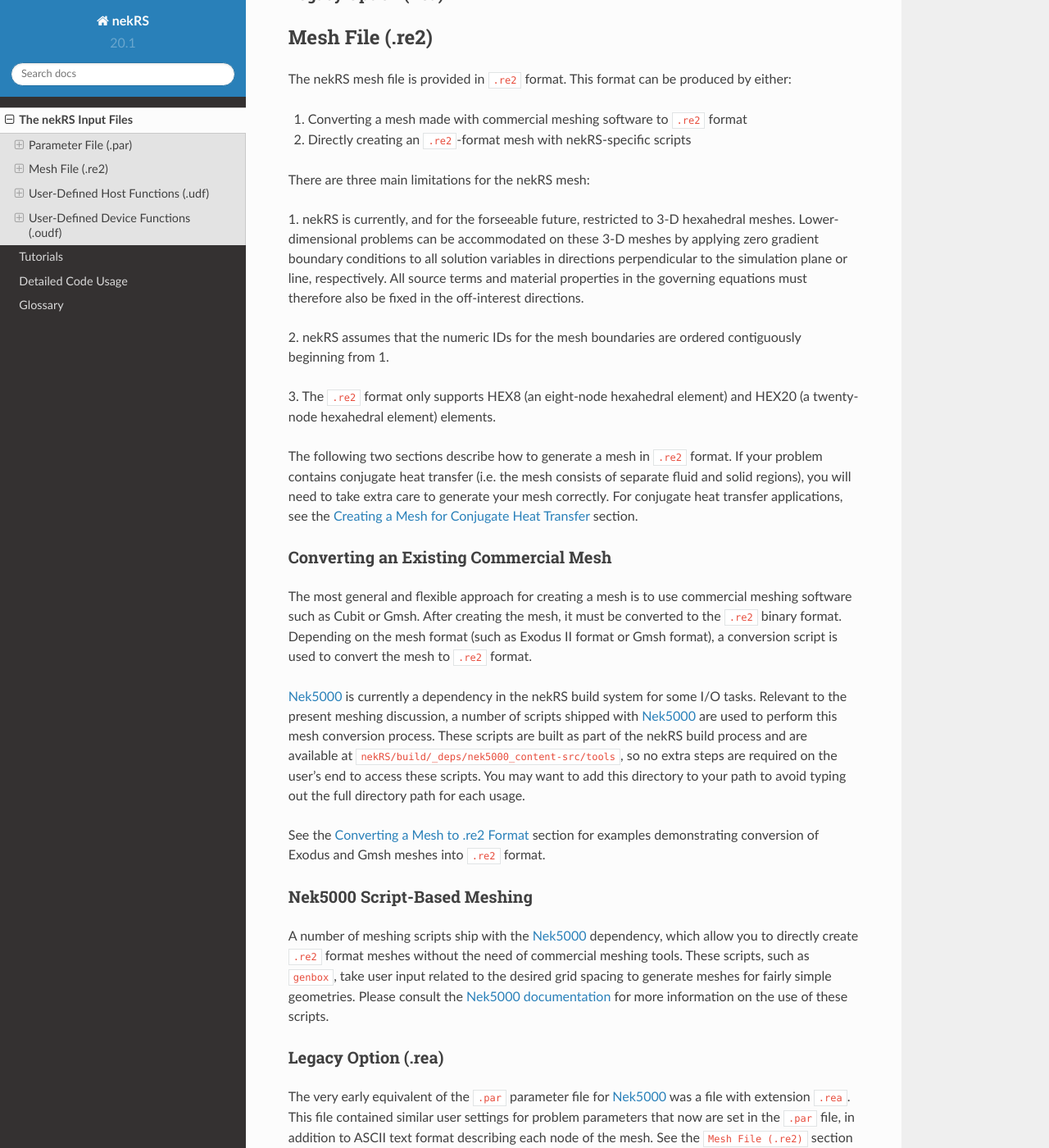
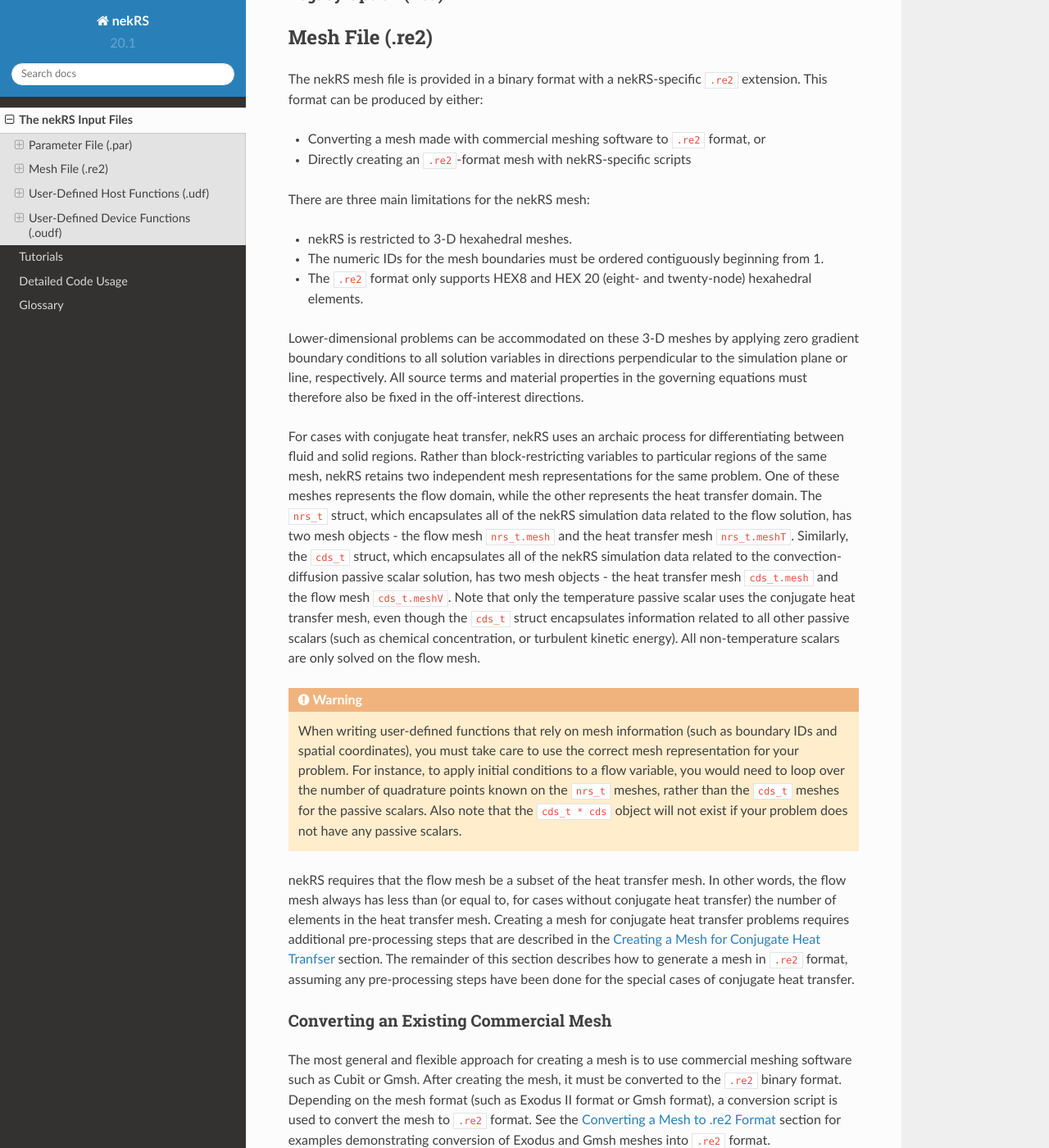
Before and after one commit to aprilnovak/nekRSDoc, a Sphinx documentation site: the page built from source/input_files.rst, in a window 1280 px wide and 1400 px high, scrolled down 6454 px. Shown: the whole window at 82% size. Built offline with Sphinx 7.4.7 and the Read the Docs theme 2.0.0, drawn with Linux system fonts in a browser that asks for light colours; some of the changed text lies outside the part shown.

Commit message:
Refine mesh discussion regarding scripts.

```diff
--- a/source/detailed_usage.rst
+++ b/source/detailed_usage.rst
@@ -10,6 +10,24 @@
 nekRS input file to provide context on where the following instructions fit into
 the overall code structure.
 
+.. _scripts:
+
+Building the Nek5000 Tool Scripts
+---------------------------------
+
+Some user actions in nekRS require the use of scripts that ship with the :term:`Nek5000`
+dependency. To build these scripts, you must first compile nekRS so that the Nek5000
+dependency is pulled into the repository. Then, navigate to the ``tools`` directory
+and run the makefile to compile all the scripts.
+
+.. code-block::
+
+  user$ cd build/_deps/nek5000_content-src/tools
+  user$ ./maketools all
+
+This should create binary executables in the ``build/_deps/nek5000_content-src/tools/bin``
+directory. You may want to add this to your path in order to quickly access those scripts.
+
 .. _converting_mesh:
 
 Converting a Mesh to .re2 Format
@@ -18,7 +36,8 @@
 The most general and flexible approach for creating a mesh is to use commercial meshing software
 such as Cubit or Gmsh. After creating the mesh, it must be converted to the ``.re2`` binary format.
 The following two sections describe how to convert Exodus and Gmsh meshes into ``.re2`` binary format
-with scripts that ship with the :term:`Nek5000` dependency.
+with scripts that ship with the Nek5000 dependency. First build these scripts following
+the instructions in the :ref:`Building the Nek5000 Tool Scripts <scripts>` section.
 
 Converting an Exodus mesh
 """""""""""""""""""""""""
@@ -55,29 +74,12 @@
 Creating a Mesh for Conjugate Heat Transfer
 -------------------------------------------
 
-nekRS uses a somewhat archaic method for differentiating between fluid and solid regions
-for conjugate heat transfer applications. Rather than block-restricting variables to
-particular regions of a single mesh, nekRS has two internal mesh representations that
-are stored on two different objects. The ``nrs_t`` struct, which encapsulates all of
-the nekRS simulation data related to the flow solution, has two mesh objects -
-the flow mesh ``nrs_t.mesh`` and the heat transfer mesh ``nrs_t.meshT``. Similarly,
-the ``cds_t`` struct, which encapsulates all of the nekRS simulation data related to the
-convection-diffusion passive scalar solution, has two mesh objects -
-the heat transfer mesh ``cds_t.mesh`` and the flow mesh ``cds_t.meshV``.
-
-.. note::
-
-  Only the temperature passive scalar uses the conjugate heat transfer mesh. All
-  other scalars are only solved on the flow mesh.
-
-If your problem does not have any
-conjugate heat transfer, then ``nrs_t.mesh`` is exactly the same as ``nrs_t.meshT``
-and ``cds_t.mesh`` is exactly the same as ``cds_t.meshV``.
-
-nekRS requires that the flow mesh be a subset of the heat transfer mesh. In other words,
-the flow mesh always has less than (or equal to, for cases without conjugate heat transfer)
-the number of elements in the heat transfer mesh. The archaic aspect of mesh generation
-is that you cannot simply use a standard commercial meshing tool and define fluid and solid
+Mesh generation for conjugate heat transfer requires an additional pre-processing
+step before performing other steps of the mesh generation process such as those
+described in the :ref:`Converting a Mesh to .re2 Format <converting_mesh>` section.
+The nekRS approach for conjugate heat transfer is still dependent on legacy limitations
+from Nek5000. Unfortunately, you cannot
+simply use a standard commercial meshing tool and define fluid and solid
 regions according to block IDs - you must individually create the mesh for the fluid and
 the solid, and then merge them with the ``pretex`` script.
 
--- a/source/input_files.rst
+++ b/source/input_files.rst
@@ -4,7 +4,7 @@
 =====================
 
 This page describes the input file structure and syntax needed to run a nekRS simulation.
-At a minimum, nekRS requires four files to run a problem -
+A nekRS simulation is referred to as a "case," and at a minimum requires four files to run -
 
 * Parameter file, with ``.par`` extension
 * Mesh file, with ``.re2`` extension
@@ -12,22 +12,22 @@
 * User-defined functions for the device, with ``.oudf`` extension
 
 The next four sections describe the structure and syntax for each of these four files.
-Because the :term:`Nek5000` code is somewhat of a predecessor to
+Because the :term:`Nek5000` code is a predecessor to
 nekRS, some aspects of the current nekRS input file design are selected to enable faster translation of
-:term:`Nek5000` input files into nekRS input files. All such
-:term:`Nek5000`-oriented settings will be referred to as "legacy" settings. Because these
-legacy settings require proficiency in Fortran, the formation of several additional input
-files, and in some cases, careful usage of structured text inputs, all new
-users are encouraged to adopt the nekRS-based problem setup.
+Nek5000 input files into nekRS input files. Because these
+Nek5000-based approaches require proficiency in Fortran, the inclusion of several additional input
+files, and in some cases, careful usage of fixed-format text inputs, all
+Nek5000-based methods for case setup are referred to here as "legacy" approaches.
+All new users are encouraged to adopt the nekRS-based problem setup.
 
-Note that each of the input files is described only in terms of its file extension (such as
+Each of the four required input files is described only in terms of its file extension (such as
 ``.par`` and ``.udf``). A full simulation "case" consists of all of these files with
 a common prefix. For instance, in the ``nekRS/examples/eddyPeriodic`` directory, you will see
 files named ``eddy.par``, ``eddy.re2``, ``eddy.udf``, and ``eddy.oudf``, where ``eddy`` is
 referred to as the case "name." The only restrictions on the case name are:
 
-1. It must be used as the prefix on all simulation files
-2. Typical restrictions for naming files for your operating system
+* It must be used as the prefix on all simulation files, and
+* Typical restrictions for naming files for your operating system
 
 The scope of this page is merely to introduce the format and purpose of the four
 files needed to set up a nekRS simulation. Much more detailed instructions are provided
@@ -285,31 +285,55 @@
 Mesh File (.re2)
 ________________
 
-The nekRS mesh file is provided in ``.re2`` format. This format can be
-produced by either:
+The nekRS mesh file is provided in a binary format with a nekRS-specific
+``.re2`` extension. This format can be produced by either:
 
-1. Converting a mesh made with commercial meshing software to ``.re2`` format
-2. Directly creating an ``.re2``-format mesh with nekRS-specific scripts
+* Converting a mesh made with commercial meshing software to ``.re2`` format, or
+* Directly creating an ``.re2``-format mesh with nekRS-specific scripts
 
 There are three main limitations for the nekRS mesh:
 
-1. nekRS is currently, and for the forseeable future, restricted to 3-D hexahedral meshes.
+* nekRS is restricted to 3-D hexahedral meshes.
+* The numeric IDs for the mesh boundaries must be ordered contiguously beginning from 1.
+* The ``.re2`` format only supports HEX8 and HEX 20 (eight- and twenty-node) hexahedral elements.
+
 Lower-dimensional problems can be accommodated on these 3-D meshes by applying zero gradient
 boundary conditions to all solution variables in directions perpendicular to the
 simulation plane or line, respectively. All source terms and material properties in the
 governing equations must therefore also be fixed in the off-interest directions.
 
-2. nekRS assumes that the numeric IDs for the mesh boundaries are ordered contiguously
-beginning from 1.
+For cases with conjugate heat transfer, nekRS uses an archaic process
+for differentiating between fluid and solid regions. Rather than block-restricting variables to
+particular regions of the same mesh, nekRS retains two independent mesh representations
+for the same problem. One of these meshes represents the flow domain, while the other
+represents the heat transfer domain. The ``nrs_t`` struct, which encapsulates all of
+the nekRS simulation data related to the flow solution, has two mesh objects -
+the flow mesh ``nrs_t.mesh`` and the heat transfer mesh ``nrs_t.meshT``. Similarly,
+the ``cds_t`` struct, which encapsulates all of the nekRS simulation data related to the
+convection-diffusion passive scalar solution, has two mesh objects -
+the heat transfer mesh ``cds_t.mesh`` and the flow mesh ``cds_t.meshV``.
+Note that only the temperature passive scalar uses the conjugate heat transfer mesh,
+even though the ``cds_t`` struct encapsulates information related to all other
+passive scalars (such as chemical concentration, or turbulent kinetic energy). All
+non-temperature scalars are only solved on the flow mesh.
 
-3. The ``.re2`` format only supports HEX8 (an eight-node
-hexahedral element) and HEX20 (a twenty-node hexahedral element) elements.
+.. warning::
 
-The following two sections describe how to generate a mesh in ``.re2`` format.
-If your problem contains conjugate heat transfer (i.e. the mesh consists of separate fluid
-and solid regions), you will need to take extra care to generate your mesh correctly. For
-conjugate heat transfer applications, see the
-:ref:`Creating a Mesh for Conjugate Heat Transfer <cht_mesh>` section.
+  When writing user-defined functions that rely on mesh information (such as boundary
+  IDs and spatial coordinates), you must take care to use the correct mesh representation
+  for your problem. For instance, to apply initial conditions to a flow variable, you
+  would need to loop over the number of quadrature points known on the ``nrs_t`` meshes,
+  rather than the ``cds_t`` meshes for the passive scalars.
+  Also note that the ``cds_t * cds`` object will not exist if your problem
+  does not have any passive scalars.
+
+nekRS requires that the flow mesh be a subset of the heat transfer mesh. In other words,
+the flow mesh always has less than (or equal to, for cases without conjugate heat transfer)
+the number of elements in the heat transfer mesh. Creating a mesh for conjugate heat
+transfer problems requires additional pre-processing steps that are described in the
+:ref:`Creating a Mesh for Conjugate Heat Tranfser <cht_mesh>` section. The remainder
+of this section describes how to generate a mesh in ``.re2`` format, assuming
+any pre-processing steps have been done for the special cases of conjugate heat transfer.
 
 Converting an Existing Commercial Mesh
 ^^^^^^^^^^^^^^^^^^^^^^^^^^^^^^^^^^^^^^
@@ -317,17 +341,9 @@
 The most general and flexible approach for creating a mesh is to use commercial meshing software
 such as Cubit or Gmsh. After creating the mesh, it must be converted to the ``.re2`` binary format. Depending
 on the mesh format (such as Exodus II format or Gmsh format), a conversion script is used to
-convert the mesh to ``.re2`` format.
-
-:term:`Nek5000` is currently a dependency in the nekRS build system for some I/O tasks. Relevant
-to the present meshing discussion, a number of scripts shipped with :term:`Nek5000` are used to
-perform this mesh conversion process. These scripts are built as part of the nekRS build process
-and are available at ``nekRS/build/_deps/nek5000_content-src/tools``, so no extra steps are
-required on the user's end to access these scripts. You may want to add this directory to your
-path to avoid typing out the full directory path for each usage.
-
-See the :ref:`Converting a Mesh to .re2 Format <converting_mesh>` section for examples demonstrating conversion of Exodus
-and Gmsh meshes into ``.re2`` format.
+convert the mesh to ``.re2`` format. See the
+:ref:`Converting a Mesh to .re2 Format <converting_mesh>` section for examples demonstrating
+conversion of Exodus and Gmsh meshes into ``.re2`` format.
 
 .. _nek5000_mesh:
 
```
Also changed, not shown: other parts of source/input_files.rst (+1 -1 lines).
